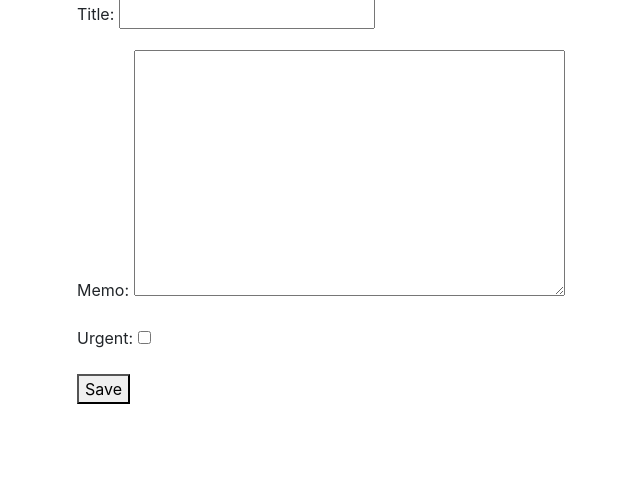
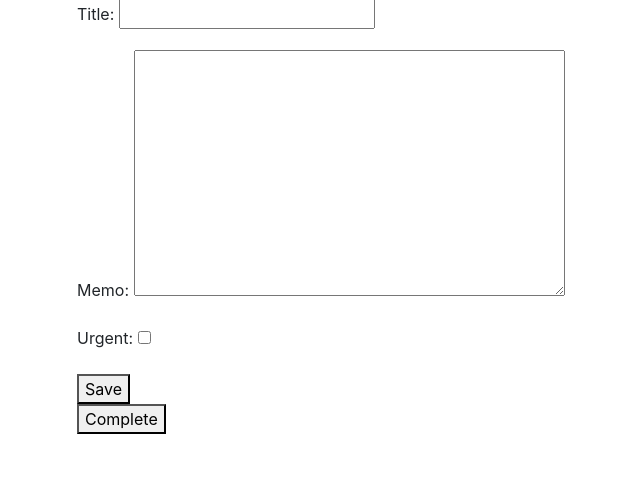
Before and after one commit to ZanderSparrow/dothisbird, a Django app: template todo/templates/todo/viewtodo.html in a window 1280 px wide. Shown: the part 63-567 px from the top of the page, without its empty margins (8-648 px from the left). Run offline with Django 3.2, Linux system fonts and the light colour scheme; the template is opened without the code that fills it: values that come from a table or form of the project are taken from there, others are empty; the visitor is signed in with stand-in values (Sample User, id 1); some libraries are stand-ins or nearby versions.

Commit message:
Add complete todo functionality

```diff
--- a/todo/templates/todo/viewtodo.html
+++ b/todo/templates/todo/viewtodo.html
@@ -11,4 +11,9 @@
   <button type="submit">Save</button>
 </form>
 
+<form method="POST" action="{% url 'completetodo' todo.id %}">
+  {% csrf_token %}
+  <button type="submit">Complete</button>
+</form>
+
 {% endblock %}
--- a/todo/views.py
+++ b/todo/views.py
@@ -83,7 +83,7 @@ def createtodo(request):
     else:
         return render(request, 'todo/createtodo.html', {'form': TodoForm()})
 
-def completetodo(request):
+def completetodo(request, todo_pk):
     todo = get_object_or_404(ToDo, pk=todo_pk, user=request.user)
     if request.method == 'POST':
         todo.completed = timezone.now()
```
